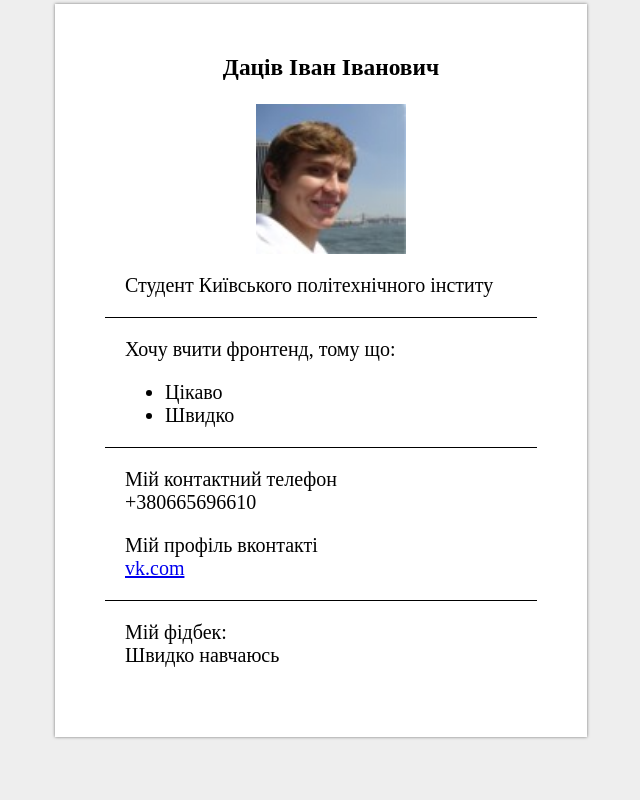
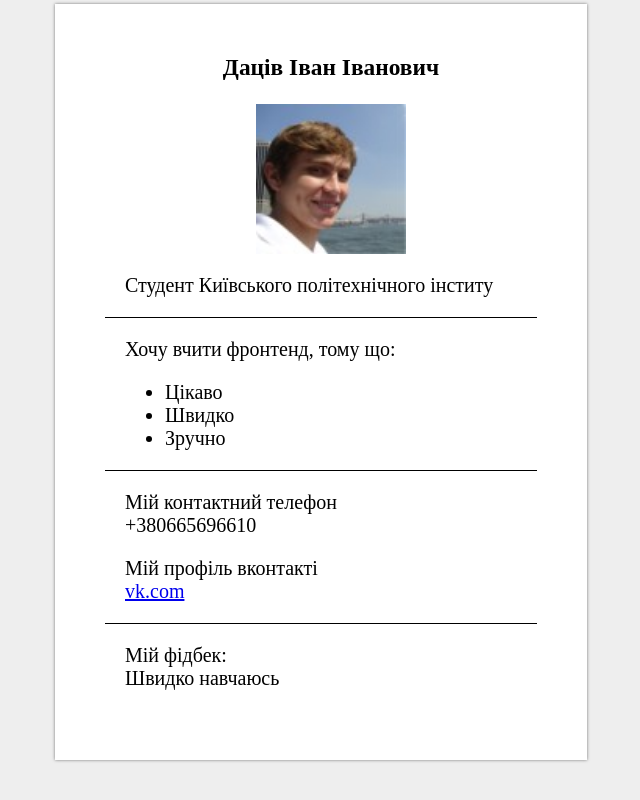
Before and after one commit to molodshiy/vanok1993.github.io, a plain HTML site: page GoIT/markup/home/lesson1/index.html in a window 1280 px wide. Shown: the whole page, without its empty margins (319-959 px from the left). Drawn offline with Linux system fonts and the light colour scheme.

Commit message:
First project about myself.

```diff
--- a/GoIT/markup/home/lesson1/index.html
+++ b/GoIT/markup/home/lesson1/index.html
@@ -17,6 +17,7 @@
         <ul>
             <li>Цікаво</li>
             <li>Швидко</li>
+            <li>Зручно</li>
         </ul>
     </div>
 
```
